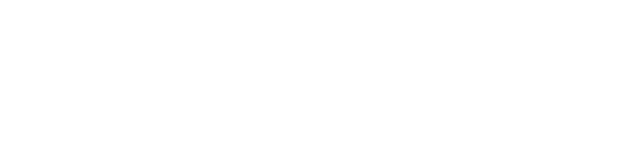
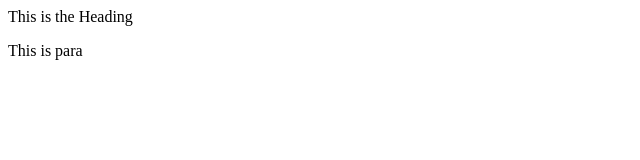
Before and after one commit to abhiyana/githubtraning, a plain HTML site: page index.html in a window 1280 px wide. Shown: the whole page, without its empty margins (0-640 px from the left). Drawn offline with Linux system fonts and the light colour scheme.

Commit message:
feat: new feature added in heading

```diff
--- a/index.html
+++ b/index.html
@@ -6,6 +6,9 @@
     <title>Document</title>
 </head>
 <body>
-
+    <h>
+        This is the Heading
+    </h>
+    <p>This is para</p>
 </body>
 </html>
```
